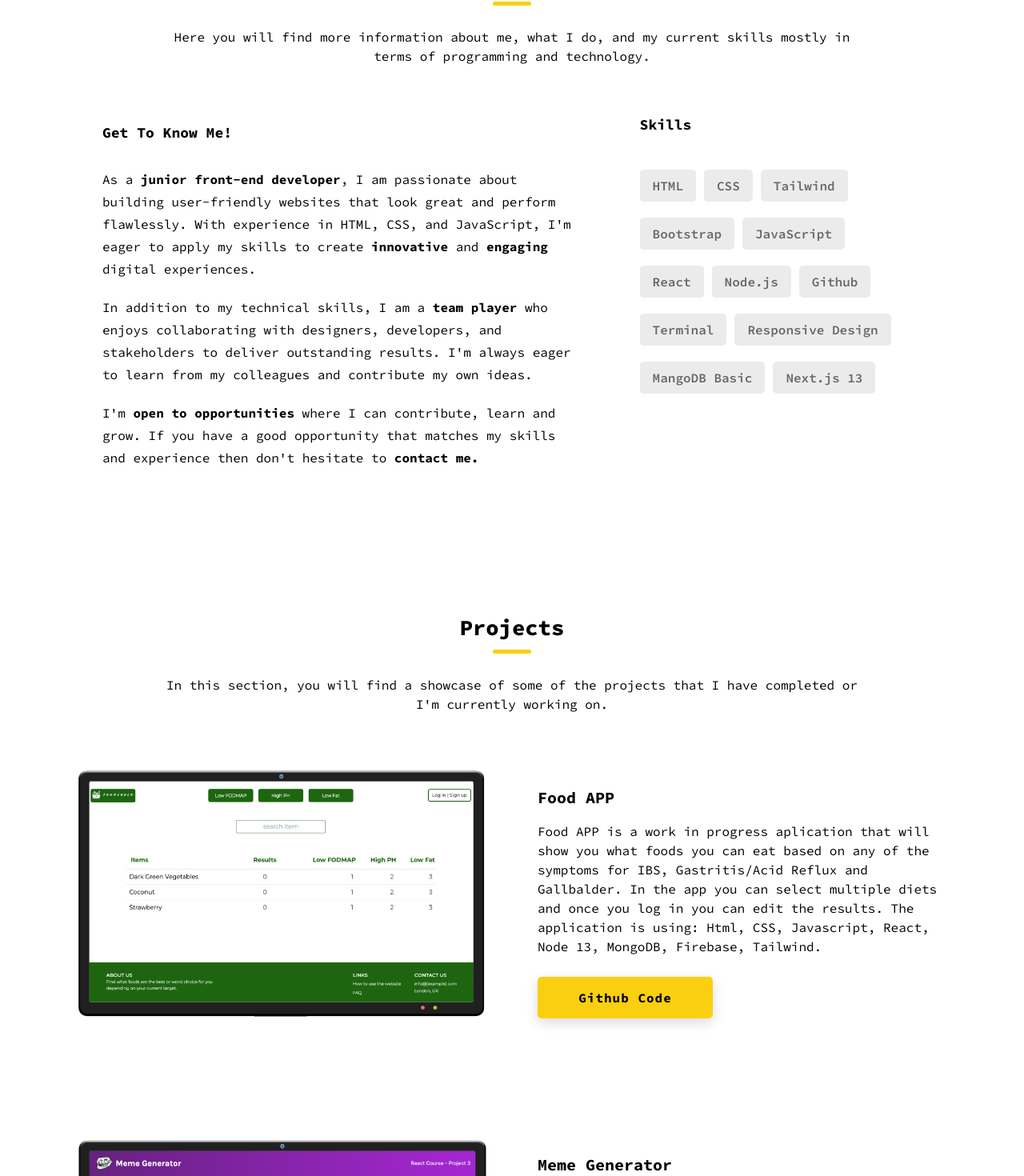
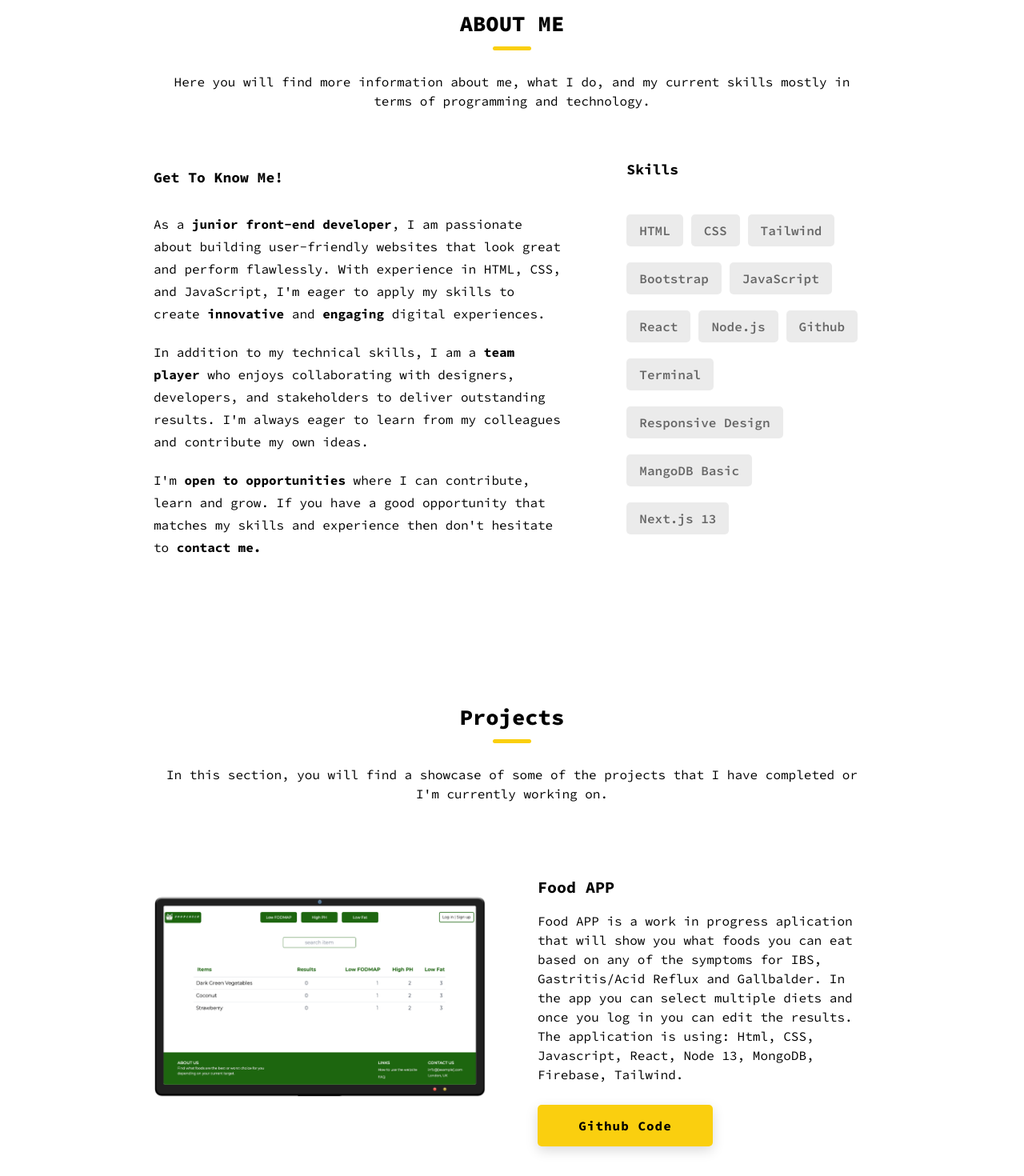
Before and after one commit to SSimona03/portfolio, a Next.js app: page /About in a window 1280 px wide. Shown: the part 976-2446 px from the top of the page at 80% size. Built offline with nearby package versions, Linux system fonts and the light colour scheme.

Commit message:
rezice media

```diff
--- a/app/globals.css
+++ b/app/globals.css
@@ -386,9 +386,11 @@ padding: 10px 3px;
   .about-info-skills{
     padding: 0rem 0rem 0rem 5rem;
   }
-
+  .about-info{
+    width:70vw;
+  }
   .prod-section{
-    with: 70vw;
+    width: 70vw;
   }
 
   .prod-section{
@@ -396,3 +398,5 @@ padding: 10px 3px;
   }
 
 }
+
+@media only screen and (min-width: 1300px) {}
```
